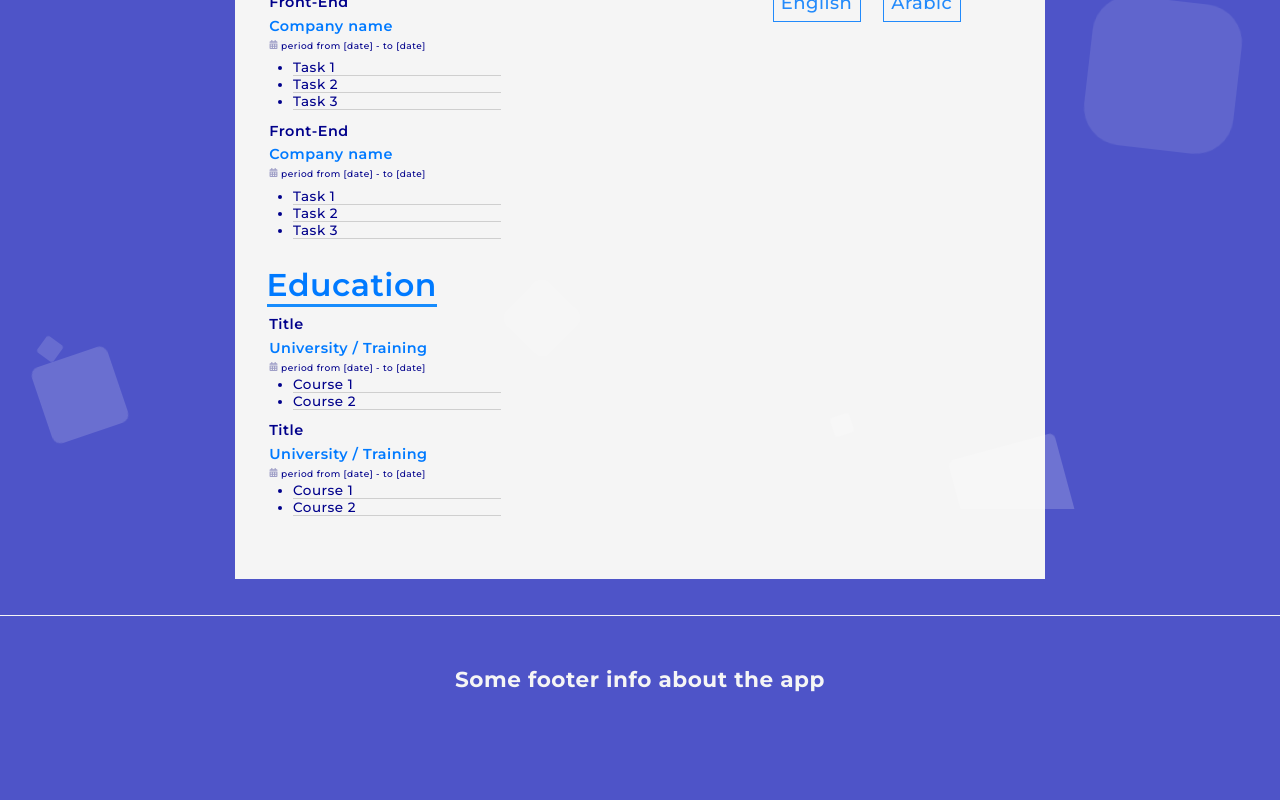
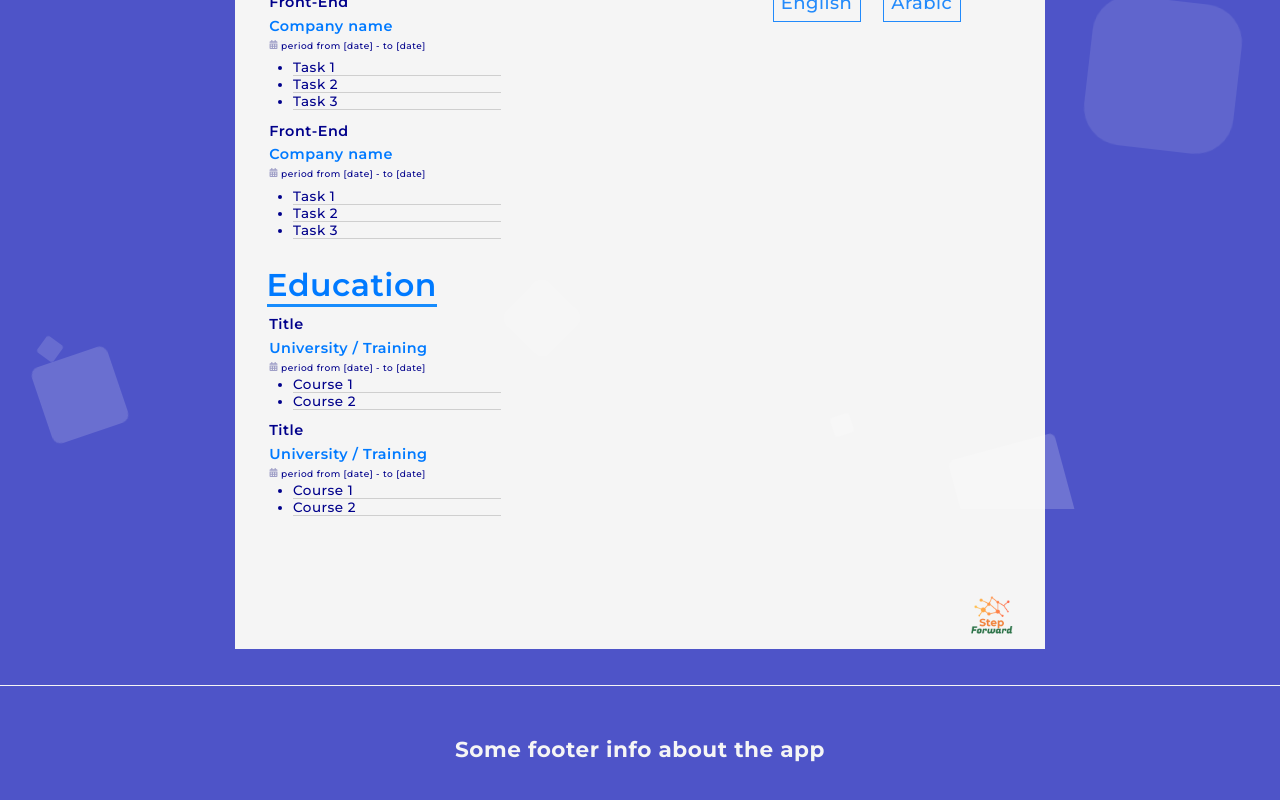
Before and after one commit to vilenaNikolaeva/step-forward, a React (Create React App) app: page /templates in a window 1280 px wide. Shown: the part 542-1342 px from the top of the page. Before the commit the page ends 1310 px from the top, so only its background shows below. Built offline with nearby package versions, Linux system fonts and the light colour scheme.

Commit message:
small fixes
add logo to the template

```diff
--- a/src/assets/scss/componentsStyles/templates/CVTemplateOne.module.scss
+++ b/src/assets/scss/componentsStyles/templates/CVTemplateOne.module.scss
@@ -152,3 +152,8 @@
     }
   }
 }
+.logo{
+  display: flex;
+  justify-content: end;
+  margin-right: 2rem;
+}
--- a/src/components/templates/templateOne/CVTemplateOne.js
+++ b/src/components/templates/templateOne/CVTemplateOne.js
@@ -9,6 +9,7 @@ import {
   FaRegEnvelope,
   FaUserAlt,
 } from "react-icons/fa";
+import logo from '../../../assets/images/Logo.png';
 import styles from "../../../assets/scss/componentsStyles/templates/CVTemplateOne.module.scss";
 
 const CVTemplateOne = () => {
@@ -85,6 +86,9 @@ const CVTemplateOne = () => {
           </div>
         </div>
       </div>
+      <div className={styles.logo}>
+      <img src={logo} width={70} height={70}></img>
+      </div>
     </div>
   );
 };
```
